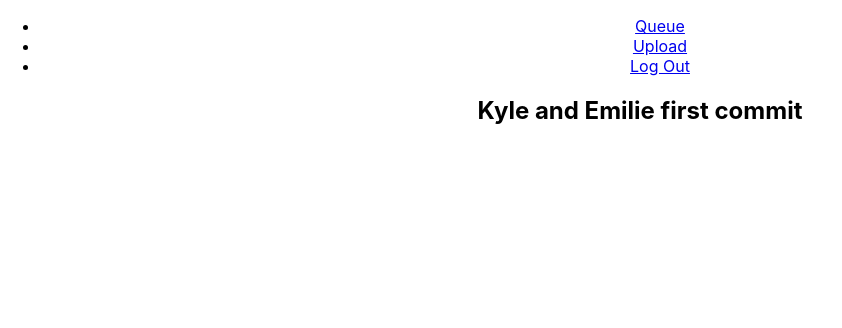
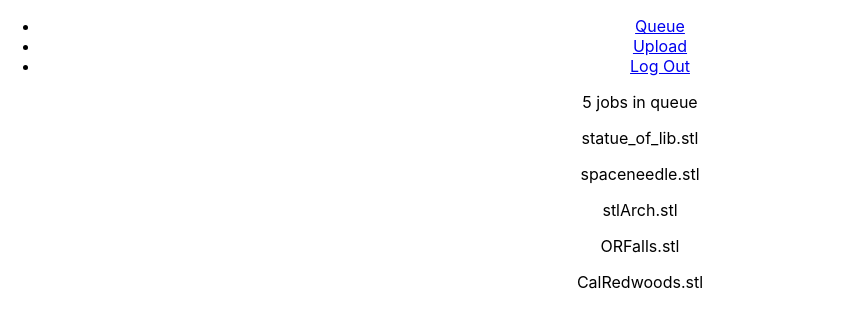
Before and after one commit to ethoreson/idealabFrontend, a React (Create React App) app: page /#/queue in a window 1280 px wide. Shown: the top 328 px of the page, without its empty margins (0-842 px from the left). Built offline with nearby package versions, Linux system fonts and the light colour scheme.

Commit message:
Print Card Container

```diff
--- a/src/components/Queue/QueueContainer.jsx
+++ b/src/components/Queue/QueueContainer.jsx
@@ -1,9 +1,22 @@
-import React from 'react';
+import React, { useState } from 'react';
+import dummyData from '../dummyData';
+import PrintCardContainer from './components/PrintCardContainer';
 
-function QueueContainer(){
+
+
+const QueueContainer = () => {
+  let totalJobsInWaiting;
+  const [data,setData] = useState(dummyData);
+  // console.log(data);
+  totalJobsInWaiting = data.length;
+
+  const renderPrintCards = data.map((el, i) => <PrintCardContainer data={el} key={i} />)
+
+
   return (
     <div>
-        <h2>Kyle and Emilie first commit</h2>
+        <p>{totalJobsInWaiting} jobs in queue</p>
+        {renderPrintCards}
     </div>
   );
 }
--- /dev/null
+++ b/src/components/Queue/components/PrintCardContainer.jsx
@@ -0,0 +1,11 @@
+import React, { useState } from 'react';
+
+const PrintCardContainer = ({data}) => {
+  return (
+    <div className='printCardContainer'>
+        <p>{data.fileName}</p>
+    </div>
+  );
+}
+
+export default PrintCardContainer;
--- a/src/components/dummyData.js
+++ b/src/components/dummyData.js
@@ -1,5 +1,5 @@
-export default {
- data: [
+export default
+[
      {
          id: 'abc123',
          name: 'Alfie A',
@@ -55,5 +55,4 @@ export default {
         position: 500,
         comments: '',
     },
- ]
-}
+ ];
```
